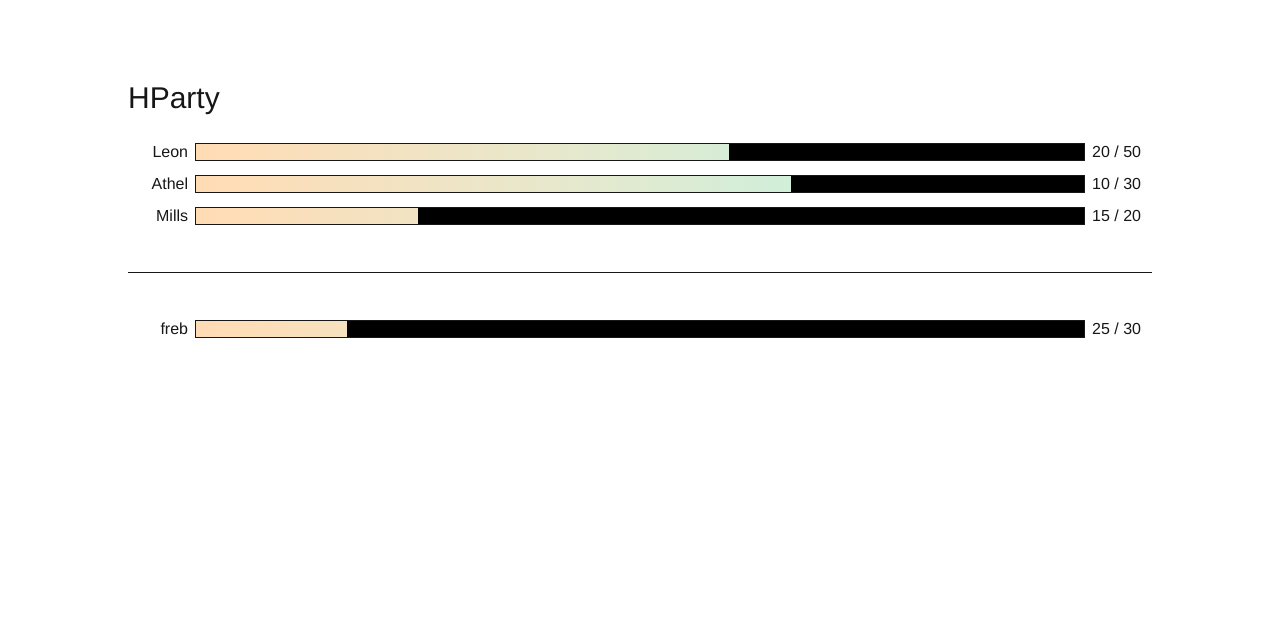
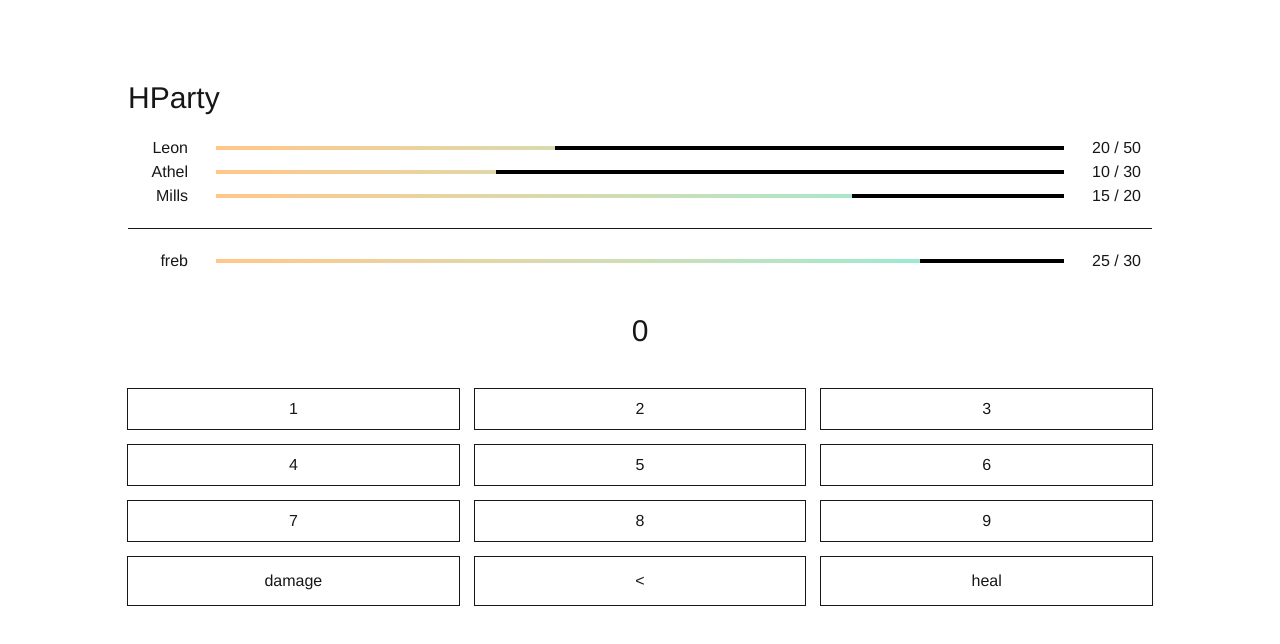
Before and after one commit to aldottexe/HParty, a Next.js app: page / in a window 1280 px wide. Shown: the top 644 px of the page. Built offline with nearby package versions, Linux system fonts and the light colour scheme; a web font is replaced by a local one.

Commit message:
main interface done

```diff
--- a/app/page.tsx
+++ b/app/page.tsx
@@ -1,4 +1,7 @@
+"use client"
 import { Bar } from "@/public/components/Bar";
+import { Keypad } from "@/public/components/Keypad";
+import { useState } from "react";
 
 let connections = [
   { name: "Leon", hp: 20, max: 50 },
@@ -6,12 +9,12 @@ let connections = [
   { name: "Mills", hp: 15, max: 20 },
 ];
 
-let user = { name: "freb", hp: 25, max: 30 };
 
 export default function Home() {
+  const [user, setUser] = useState({ name: "freb", hp: 25, max: 30 });
   return (
     <div className="mx-auto mt-20 w-[80%]">
-      <section>
+
       <h1 className="text-3xl mb-5">HParty</h1>
 
       <ul>
@@ -22,12 +25,10 @@ export default function Home() {
         ))}
       </ul>
 
-      </section>
-<hr className="my-10"/>
+      <hr className="my-5" />
 
-      <section>
       <Bar charInfo={user} />
-      </section>
+      <Keypad onCommit={(ammt) => setUser({ ...user, hp: Math.max(0, Math.min(user.hp + ammt, user.max)) })} />
     </div>
   );
 }
--- a/public/components/Bar.tsx
+++ b/public/components/Bar.tsx
@@ -1,9 +1,9 @@
 export function Bar({ charInfo }: { name: String, hp: Number, max: Number }) {
   return (
-    <div className="flex items-center">
+    <div className="flex items-center gap-5">
       <p className="w-15 text-right">{charInfo.name}</p>
-      <div className="outline h-4 m-2 grow before:absolute before:z-[-1] before:opacity-50 before:h-full before:w-full before:bg-gradient-to-r before:from-orange-300 before:to-teal-300 relative">
-        <div className="h-full overflow-hidden bg-black ml-auto" style={{ width: `${Math.round((charInfo.hp / charInfo.max) * 100)}%` }} >
+      <div className="h-1 m-2 grow before:absolute before:z-[-1] before:opacity-80 before:h-full before:w-full before:bg-gradient-to-r before:from-orange-300 before:to-teal-300 relative">
+        <div className="h-full overflow-hidden bg-black ml-auto transition-all duration-700" style={{ width: `${Math.round(100 - (charInfo.hp / charInfo.max) * 100)}%` }} >
         </div>
       </div>
       <p className="w-15">{charInfo.hp} / {charInfo.max}</p>
--- a/public/components/Keypad.tsx
+++ b/public/components/Keypad.tsx
@@ -0,0 +1,20 @@
+'use client'
+import { useState } from "react";
+
+const nums = [1, 2, 3, 4, 5, 6, 7, 8, 9];
+
+export function Keypad({ onCommit }: { onCommit: (ammt: number) => null }) {
+  const [input, setInput] = useState(0);
+
+  return (
+    <div>
+      <p className="text-3xl text-center p-10">{input}</p>
+      <div className="grid grid-cols-6 gap-4">
+        {nums.map((c, i) => <button key={i} className="p-2 outline block col-span-2" onClick={() => setInput(input * 10 + c)}>{c}</button>)}
+        <button className="p-3 outline block col-span-2" onClick={() => { onCommit(-input); setInput(0); }}>damage</button>
+        <button className="p-3 outline block col-span-2" onClick={() => setInput(Math.floor(input / 10))}>&lt;</button>
+        <button className="p-3 outline block col-span-2" onClick={() => { onCommit(input); setInput(0); }}>heal</button>
+      </div>
+    </div>
+  )
+}
```
Lines whose indentation alone changed are shown as unchanged.
